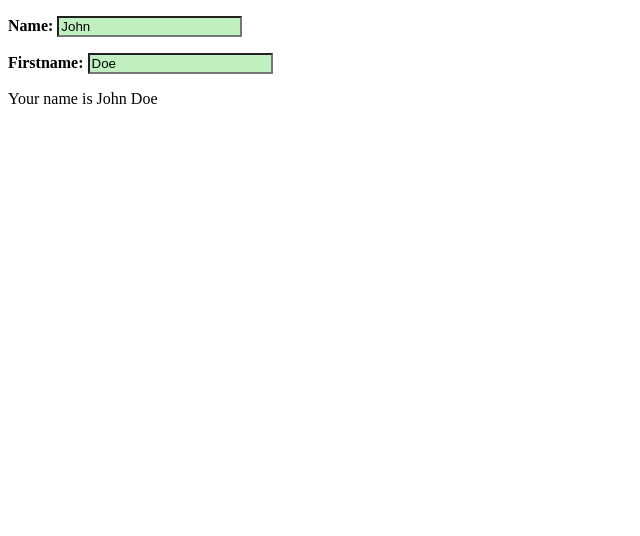
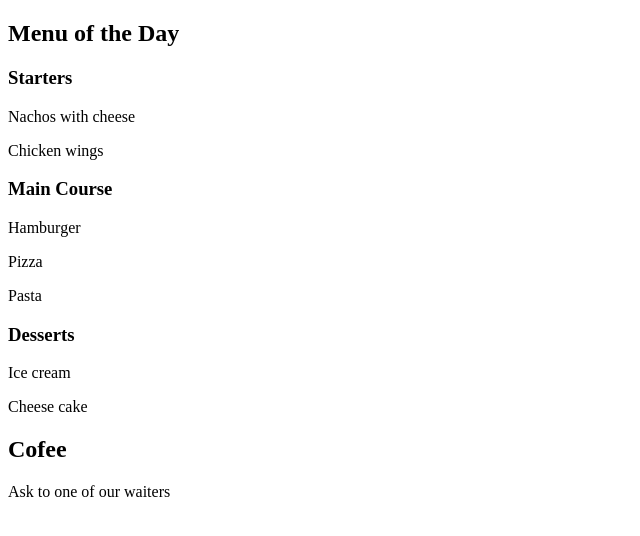
Before and after one commit to Erikote04/Svelte-Tutorial-in-Deep, a Svelte app: page / in a window 1280 px wide. Shown: the top 536 px of the page, without its empty margins (0-640 px from the left). Built offline with nearby package versions, Linux system fonts and the light colour scheme.

Commit message:
Component slots

```diff
--- a/src/App.svelte
+++ b/src/App.svelte
@@ -1,21 +1,22 @@
 <script>
-    import Input from "./lib/Input.svelte";
-
-    let name = "John";
-    let firstName = "Doe";
-    let completeName;
-    $: {
-        completeName = name + " " + firstName;
-    }
-    // $ is used to make reactive blocks. Now every time that any of the variables changes, as the variable changes completely, the reactive block will be re-evaluated
+    import Section from "./lib/Section.svelte";
 </script>
 
 <main>
-    <Input label="Name" bind:value={name} />
-    <Input label="Firstname" bind:value={firstName} />
-    <p class="label">Your name is {completeName}</p>
+    <Section title="Menu of the Day">
+        <h3>Starters</h3>
+        <p>Nachos with cheese</p>
+        <p>Chicken wings</p>
+
+        <h3>Main Course</h3>
+        <p>Hamburger</p>
+        <p>Pizza</p>
+        <p>Pasta</p>
+
+        <h3>Desserts</h3>
+        <p>Ice cream</p>
+        <p>Cheese cake</p>
+    </Section>
+
+    <Section title="Cofee" />
 </main>
-
-<style>
-
-</style>
--- a/src/lib/Input.svelte
+++ /dev/null
@@ -1,45 +0,0 @@
-<script>
-    export let label;
-    export let value;
-
-    let valid = value.length > 0;
-    let invalid = value.length === 0;
-    let id = "_" + label.toLowerCase();
-
-    function update() {
-        valid = value.length > 0;
-        invalid = value.length === 0;
-    }
-</script>
-
-<p class:valid class:invalid>
-    <label class="label" for={id}>{label}: </label>
-    <input
-        type = "text"
-        id = {id}
-        bind:value
-        on:keyup={update}
-    />
-    <!--
-        on:keyup is used because Svelte does not always update the value of the variable.
-        Later we'll see another way to fix this problem.
-    -->
-</p>
-
-<style>
-    .label {
-        font-weight: bold;
-    }
-
-    .valid input {
-        background-color: #c0f0c0;
-    }
-
-    .invalid input {
-        background-color: #f0c0c0;
-    }
-
-    .invalid label {
-        color: red;
-    }
-</style>
--- /dev/null
+++ b/src/lib/Section.svelte
@@ -0,0 +1,10 @@
+<script>
+    export let title;
+</script>
+
+<section>
+    <h1>{title}</h1>
+    <slot>
+        <p>Ask to one of our waiters</p> <!--This is some default content-->
+    </slot>
+</section>
```
